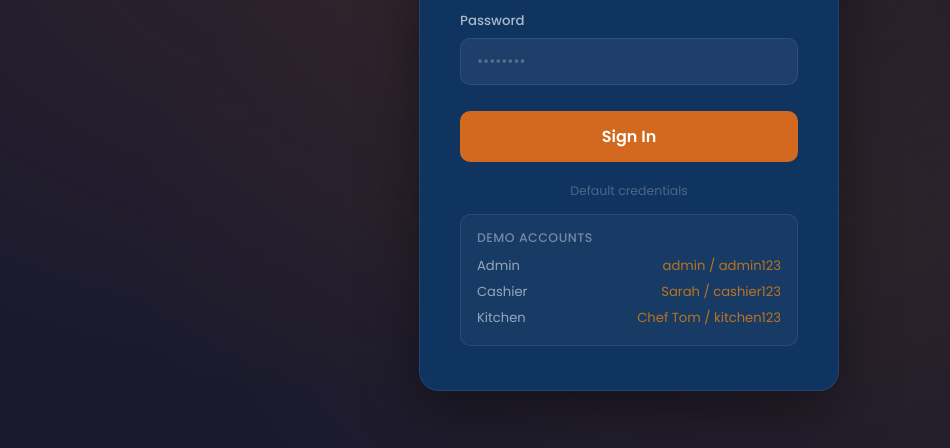
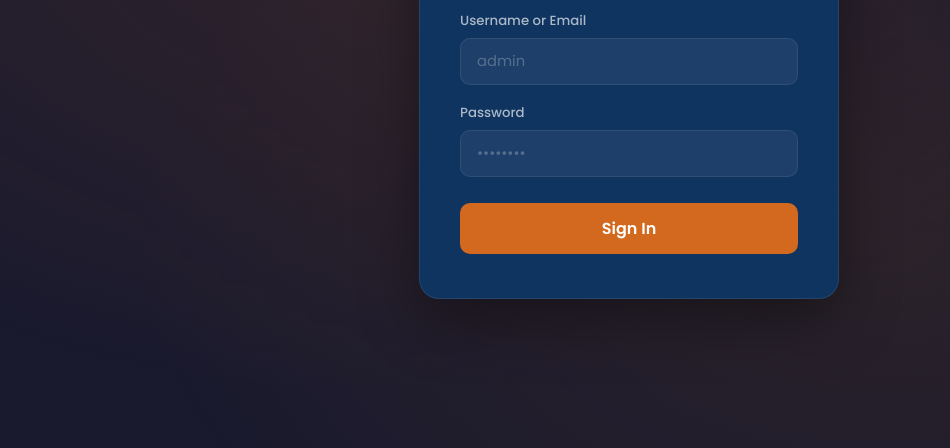
Before and after one commit to Nilvandrocorreia/Sandycaffee, a website: page public/login.html in a window 1280 px wide. Shown: the part 320-768 px from the top of the page, without its empty margins (11-961 px from the left). Drawn offline with Linux system fonts and the light colour scheme.

Commit message:
Remove demo accounts section from login page
Co-Authored-By: Claude Sonnet 4.6 <noreply@anthropic.com>

```diff
--- a/public/login.html
+++ b/public/login.html
@@ -25,11 +25,6 @@
     .btn-login:disabled { opacity: 0.6; cursor: not-allowed; }
     .alert { padding: 11px 14px; border-radius: 8px; font-size: 0.85rem; margin-bottom: 16px; background: rgba(229,62,62,0.15); border: 1px solid rgba(229,62,62,0.3); color: #fc8181; display: none; }
     .alert.show { display: block; }
-    .divider { text-align: center; color: rgba(255,255,255,0.25); font-size: 0.78rem; margin: 20px 0 14px; }
-    .demo-creds { background: rgba(255,255,255,0.04); border: 1px solid var(--border); border-radius: 10px; padding: 14px 16px; }
-    .demo-creds p { font-size: 0.78rem; color: rgba(255,255,255,0.4); margin-bottom: 6px; font-weight: 500; text-transform: uppercase; letter-spacing: 0.5px; }
-    .cred { display: flex; justify-content: space-between; font-size: 0.82rem; color: rgba(255,255,255,0.55); padding: 3px 0; }
-    .cred span:last-child { color: rgba(255,140,0,0.7); }
   </style>
 </head>
 <body>
@@ -50,13 +45,6 @@
       </div>
       <button type="submit" class="btn-login" id="loginBtn">Sign In</button>
     </form>
-    <div class="divider">Default credentials</div>
-    <div class="demo-creds">
-      <p>Demo Accounts</p>
-      <div class="cred"><span>Admin</span><span>admin / admin123</span></div>
-      <div class="cred"><span>Cashier</span><span>Sarah / cashier123</span></div>
-      <div class="cred"><span>Kitchen</span><span>Chef Tom / kitchen123</span></div>
-    </div>
   </div>
   <script src="/js/auth.js"></script>
 </body>
```
